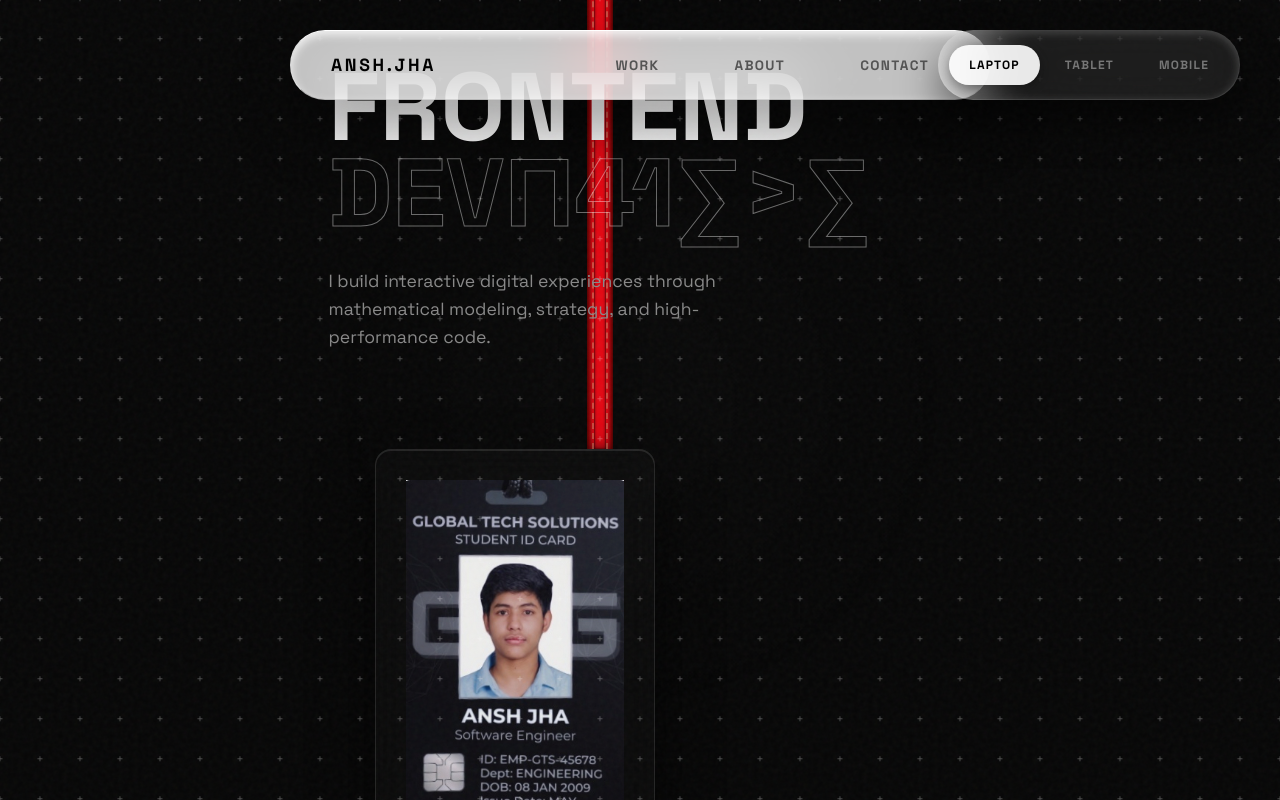
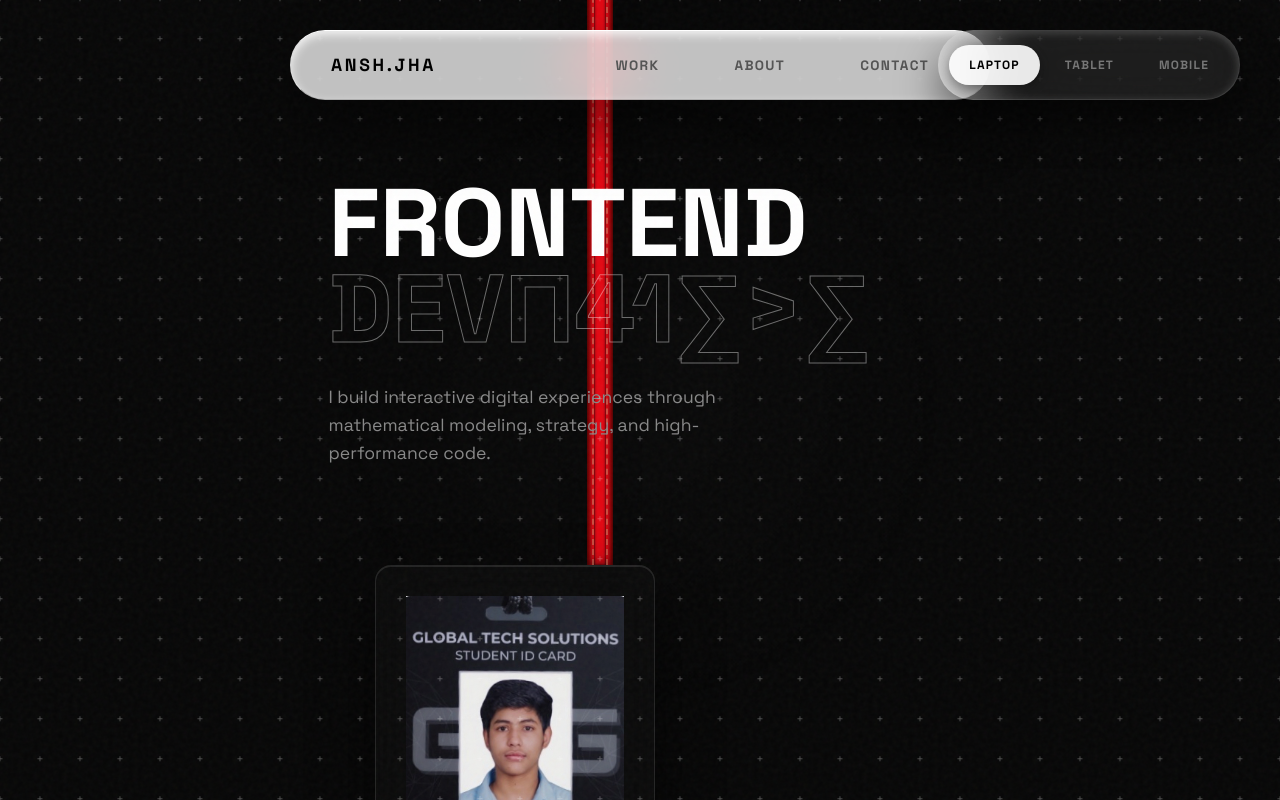
Before and after one commit to AK-projects88/portfolio, a React (Create React App) app: page / in a window 1280 px wide. Shown: the top 800 px of the page. Built offline with nearby package versions, Linux system fonts and the light colour scheme.

Commit message:
fix: restored top padding shield to prevent hero text from colliding with floating nav

```diff
--- a/src/App.css
+++ b/src/App.css
@@ -671,7 +671,8 @@ body, button, .id-card {
   justify-content: center;
   width: 100%;
   max-width: 1200px;
-  padding: 4rem 2rem;
+  /* THE SHIELD IS BACK: 180px top, 2rem right, 4rem bottom, 2rem left */
+  padding: 180px 2rem 4rem 2rem;
   gap: 3rem;
 }
 .id-card-wrapper {
```
